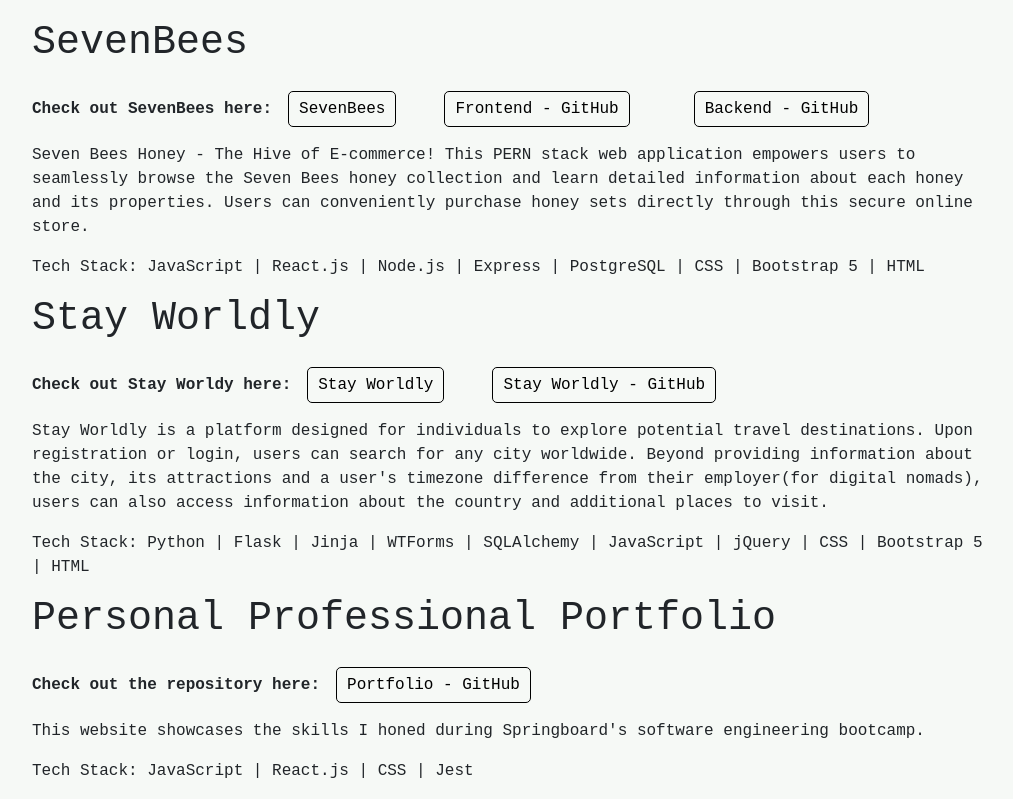
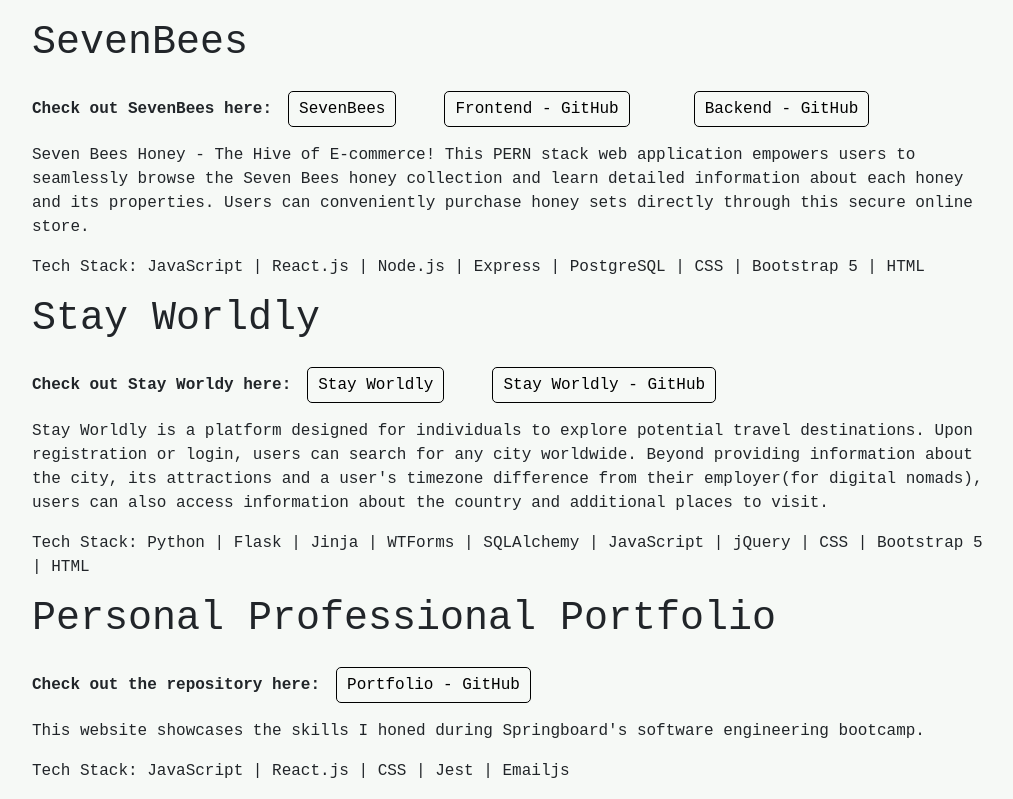
Before and after one commit to SamStratton2112/Portfolio, a React (Create React App) app: page /projects/complete in a window 1280 px wide. Shown: the part 409-1208 px from the top of the page, without its empty margins (128-1141 px from the left). Built offline with nearby package versions, Linux system fonts and the light colour scheme.

Commit message:
Update Portfolio.js

```diff
--- a/src/Portfolio.js
+++ b/src/Portfolio.js
@@ -13,7 +13,7 @@
                 <p className='p'>
                     This website showcases the skills I honed during Springboard's software engineering bootcamp.
                 </p>
-                <p>Tech Stack: JavaScript | React.js | CSS | Jest</p>
+                <p>Tech Stack: JavaScript | React.js | CSS | Jest | Emailjs</p>
             </div>
         </div>
     )
```
